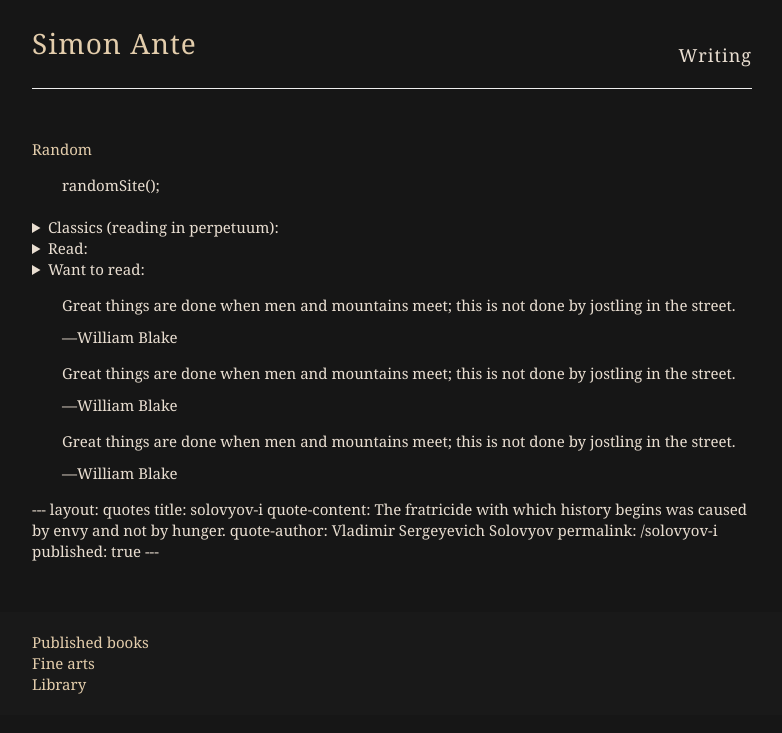
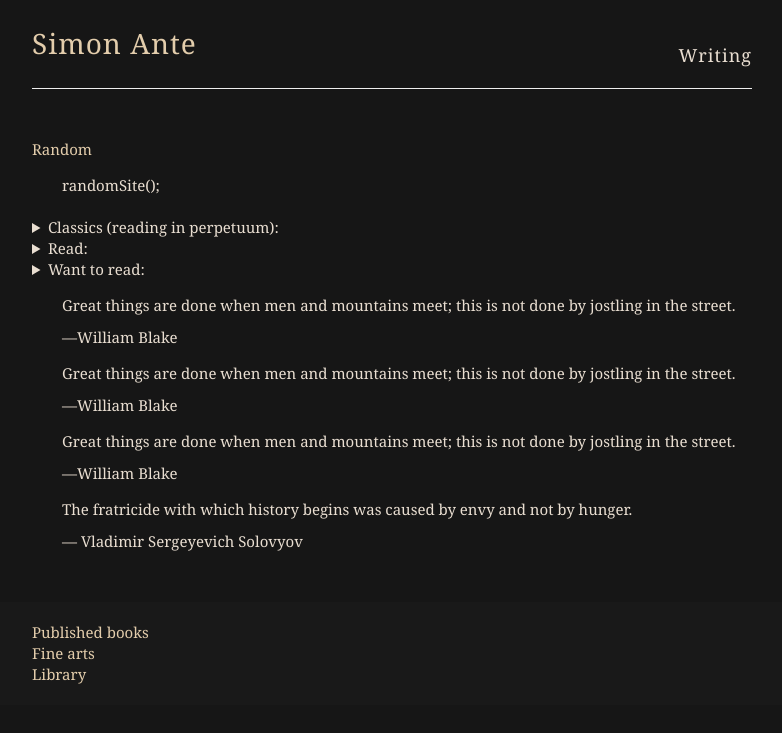
Before and after one commit to simonante/shimonem, a Jekyll site: the page built from books.md, in a window 1280 px wide. Shown: the top 733 px of the page, without its empty margins (248-1030 px from the left). Built offline with Jekyll 4.4.1, drawn with Linux system fonts in a browser that asks for light colours.

Commit message:
Update quote-ii.html

```diff
--- a/_includes/quote-ii.html
+++ b/_includes/quote-ii.html
@@ -1,8 +1,4 @@
----
-layout: quotes
-title: solovyov-i
-quote-content: The fratricide with which history begins was caused by envy and not by hunger.
-quote-author: Vladimir Sergeyevich Solovyov
-permalink: /solovyov-i
-published: true
----
+<ul>
+  <p>The fratricide with which history begins was caused by envy and not by hunger.</p>
+  <p>— Vladimir Sergeyevich Solovyov</p>
+</ul>
```
